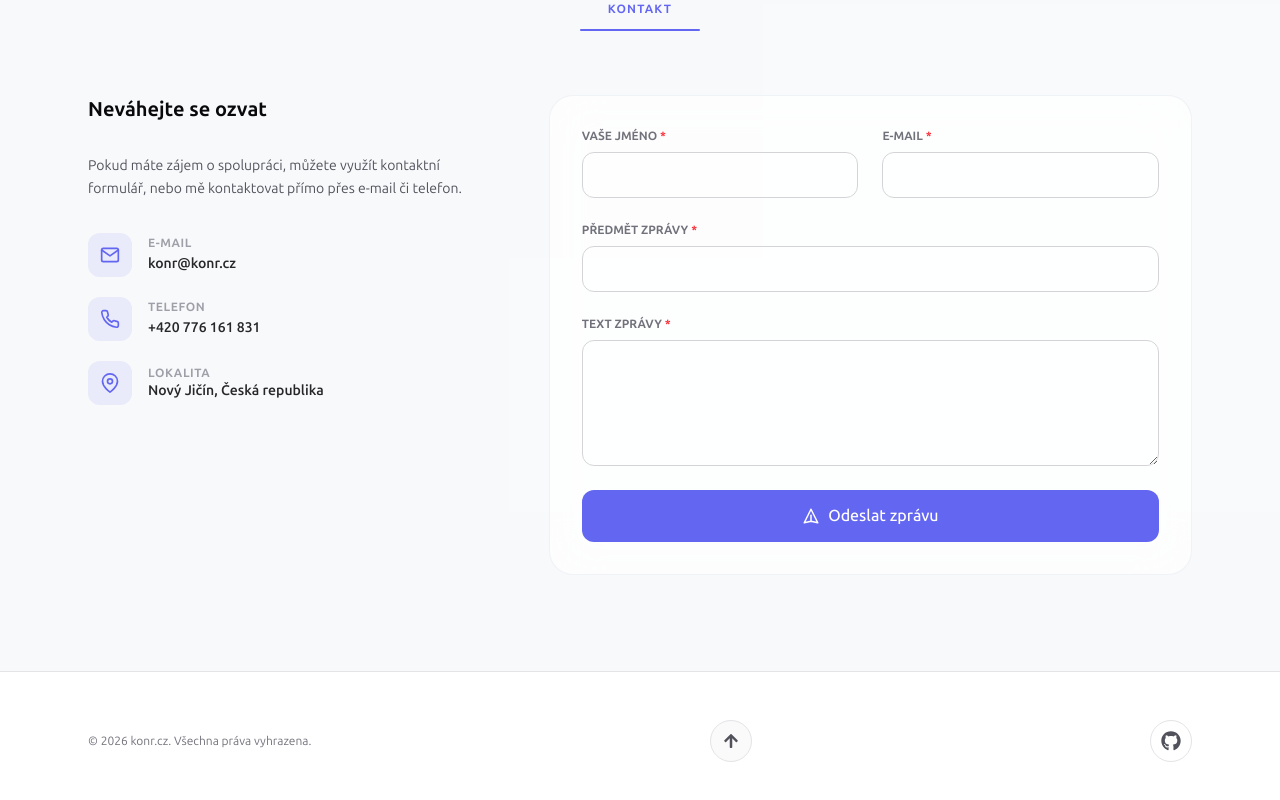
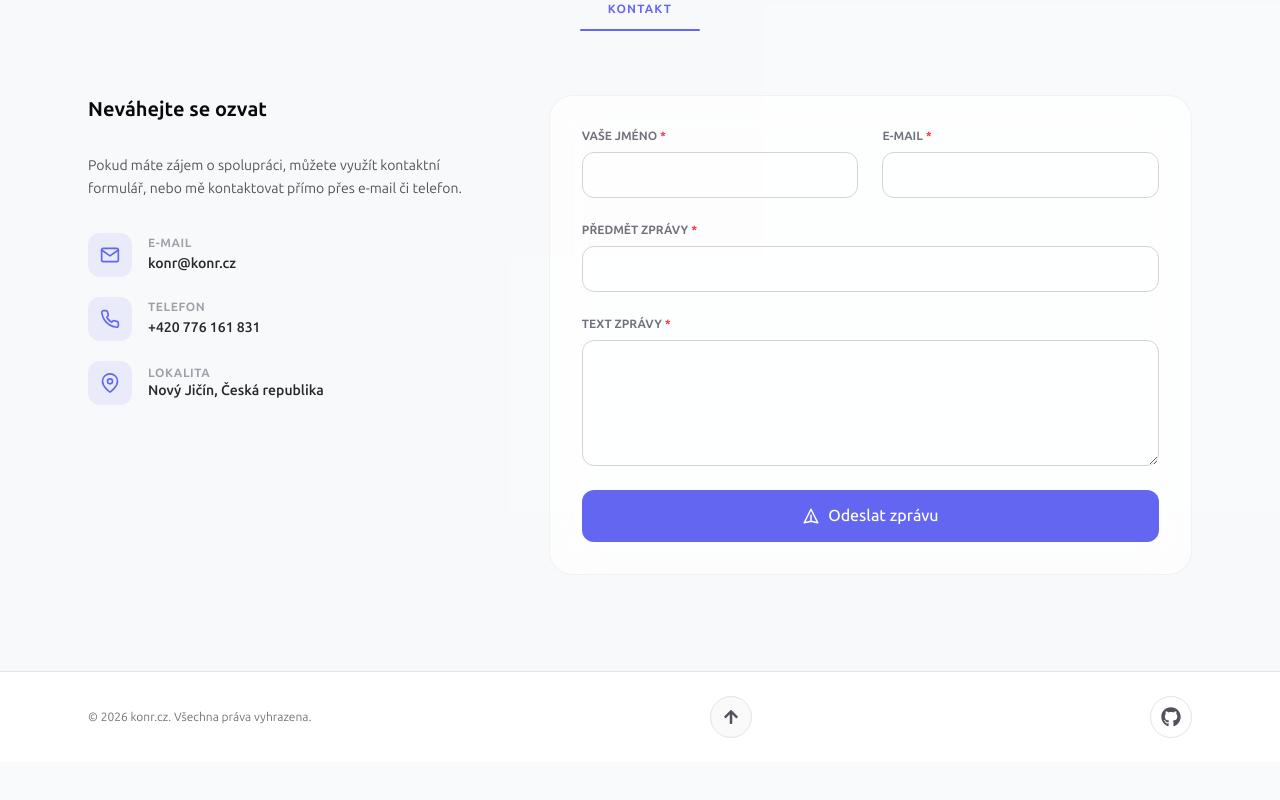
Before and after one commit to rkonvicny/portfolio, a Next.js app: page / in a window 1280 px wide. Shown: the part 5585-6385 px from the top of the page. After the commit the page ends 6347 px from the top, so only its background shows below. Built offline with nearby package versions, Linux system fonts and the light colour scheme; a web font is replaced by a local one.

Commit message:
feat: adjust footer padding and optimize theme color handling in HeroBackground component

```diff
--- a/src/components/footer.tsx
+++ b/src/components/footer.tsx
@@ -21,7 +21,7 @@ export const Footer = () => {
 	};
 
 	return (
-		<footer className="py-12 border-t border-zinc-200 dark:border-zinc-900 bg-white dark:bg-gray-950 relative z-10 transition-colors duration-300">
+		<footer className="py-6 border-t border-zinc-200 dark:border-zinc-900 bg-white dark:bg-gray-950 relative z-10 transition-colors duration-300">
 			<div className="max-w-6xl mx-auto px-6 flex flex-col md:flex-row items-center justify-between gap-6 relative">
 				{/* Copyright */}
 				<div className="text-center md:text-left select-none order-3 md:order-1">
--- a/src/components/hero-background.tsx
+++ b/src/components/hero-background.tsx
@@ -201,11 +201,7 @@ export const HeroBackground = ({
 		}
 
 		// Dynamická barva na základě tématu
-		const isDark =
-			resolvedTheme === "dark" ||
-			(!resolvedTheme &&
-				typeof window !== "undefined" &&
-				window.matchMedia("(prefers-color-scheme: dark)").matches);
+		const isDark = isDarkRef.current;
 
 		ctx.strokeStyle = isDark ? "rgba(255, 255, 255, 0.07)" : "rgba(0, 0, 0, 0.06)";
 		ctx.fillStyle = isDark ? "rgba(255, 255, 255, 0.3)" : "rgba(0, 0, 0, 0.25)";
```
